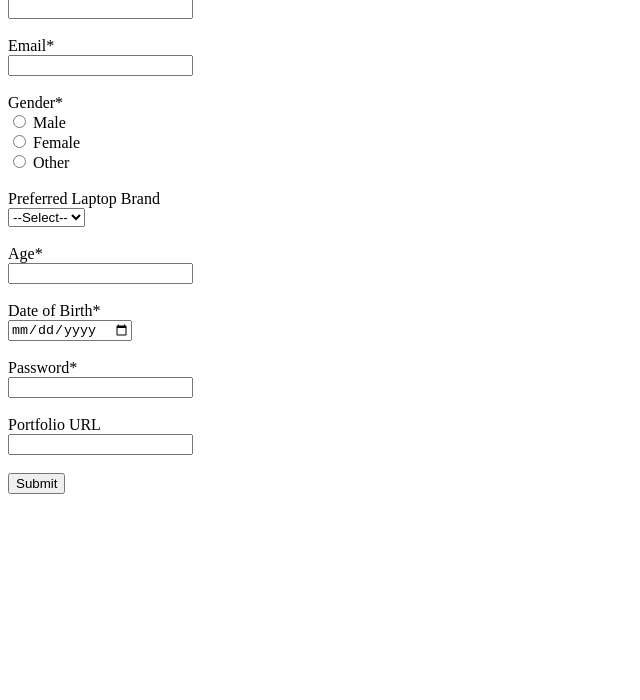
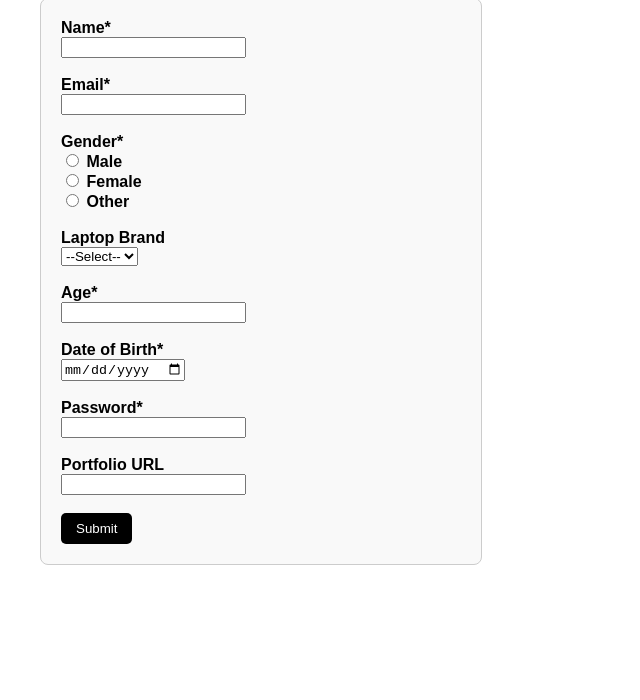
Before and after one commit to acciojob/job-app-form-Ishikaverma2317, a website: page main.html in a window 1280 px wide. Shown: the part 100-800 px from the top of the page, without its empty margins (0-640 px from the left). Drawn offline with Linux system fonts and the light colour scheme.

Commit message:
created a submission

```diff
--- a/main.html
+++ b/main.html
@@ -3,15 +3,15 @@
 <head>
   <meta charset="UTF-8">
   <title>Job Application Form</title>
+  <link rel="stylesheet" href="styles.css">
 </head>
 <body>
 
   <h1>Job Application Form</h1>
 
   <form method="post">
-
     <!-- Name -->
-    <label for="name">Full Name*</label><br>
+    <label for="name">Name*</label><br>
     <input type="text" id="name" name="name" required><br><br>
 
     <!-- Email -->
@@ -29,8 +29,8 @@
     <input type="radio" id="other" name="gender" value="other" required>
     <label for="other">Other</label><br><br>
 
-    <!-- Laptop Brands -->
-    <label for="laptop">Preferred Laptop Brand</label><br>
+    <!-- Laptop -->
+    <label for="laptop">Laptop Brand</label><br>
     <select id="laptop" name="laptop">
       <option value="">--Select--</option>
       <option value="apple">Apple</option>
@@ -50,14 +50,14 @@
     <label for="password">Password*</label><br>
     <input type="password" id="password" name="password" required><br><br>
 
-    <!-- Portfolio URL -->
+    <!-- Portfolio -->
     <label for="portfolio">Portfolio URL</label><br>
     <input type="url" id="portfolio" name="portfolio"><br><br>
 
-    <!-- Submit Button -->
+    <!-- Submit -->
     <button type="submit">Submit</button>
-
   </form>
 
+  <script type="text/javascript" src="./script.js"></script>
 </body>
 </html>
--- a/styles.css
+++ b/styles.css
@@ -1,2 +1,31 @@
+body {
+  font-family: Arial, sans-serif;
+  margin: 40px;
+}
 
-/* Your CSS Code here. */
+form {
+  max-width: 400px;
+  padding: 20px;
+  border: 1px solid #ccc;
+  border-radius: 8px;
+  background-color: #f9f9f9;
+}
+
+label {
+  font-weight: bold;
+}
+
+button {
+  background-color: black;
+  color: white;
+  border: none;
+  border-radius: 5px;
+  padding: 8px 15px;
+  cursor: pointer;
+}
+
+button:hover {
+  background-color: yellow;
+  color: black;
+  border-radius: 30px;
+}
```
